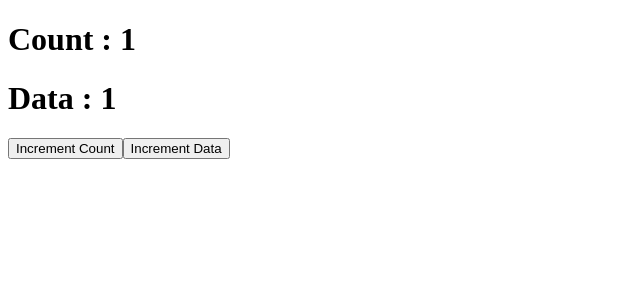
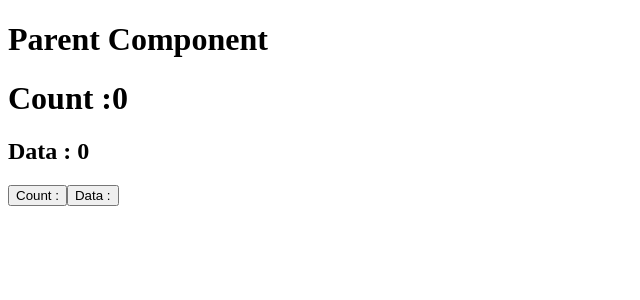
Before and after one commit to parampreet727-hash/React, a React (Vite) app: page / in a window 1280 px wide. Shown: the top 300 px of the page, without its empty margins (0-640 px from the left). Built offline with nearby package versions, Linux system fonts and the light colour scheme.

Commit message:
useEffect with props

```diff
--- a/src/App.jsx
+++ b/src/App.jsx
@@ -1,5 +1,6 @@
 import React from 'react'
-import UseEffects from './component/UseEffects'
+import UseEffectProps from './component/UseEffectProps'
+// import UseEffects from './component/UseEffects'
 // import FilterMap from './component/FilterMap'
 // import Map from './component/Map'
 
@@ -8,7 +9,8 @@ export default function App() {
     <>
       {/* <Map/> */}
       {/* <FilterMap/> */}
-      <UseEffects/>
+      {/* <UseEffects/> */}
+      <UseEffectProps/>
     </>
   )
 }
--- /dev/null
+++ b/src/component/UseEffectProps.jsx
@@ -0,0 +1,16 @@
+import React, { useState } from "react";
+import UseEffectProps1 from "./UseEffectProps1";
+
+export default function UseEffectProps() {
+  const [count, setCount] = useState(0);
+  const [data, setData] = useState(0);
+
+  return (
+    <div>
+      <h1>Parent Component</h1>
+      <UseEffectProps1 count={count} data={data} />
+      <button onClick={() => setCount(count + 1)}>Count : </button>
+      <button onClick={() => setData(data + 1)}>Data : </button>
+    </div>
+  );
+}
--- /dev/null
+++ b/src/component/UseEffectProps1.jsx
@@ -0,0 +1,22 @@
+import React, { useEffect } from "react";
+
+export default function UseEffectProps1({ count, data }) {
+  function handleData() {
+    console.log("Data Clicked");
+  }
+
+  function handleCount() {
+    console.log("Count Clicked");
+  }
+
+  useEffect(() => {
+    handleCount();
+    handleData();
+  }, []);
+  return (
+    <div>
+      <h1>Count :{count}</h1>
+      <h2>Data : {data}</h2>
+    </div>
+  );
+}
```
